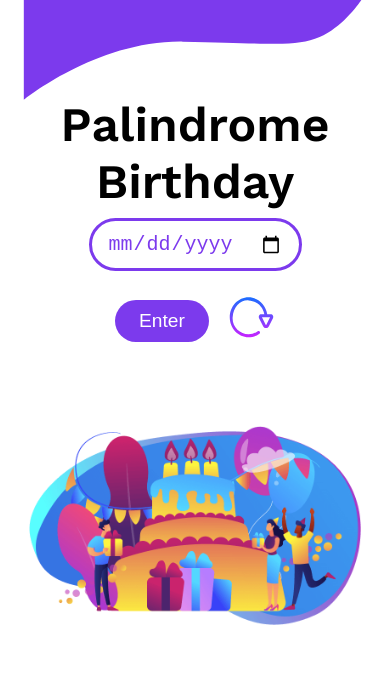
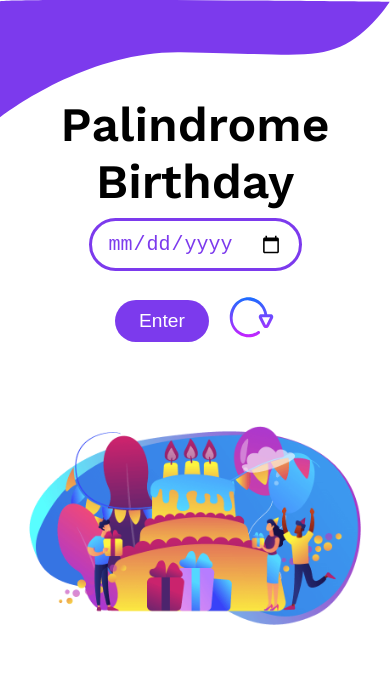
Before and after one commit to neogcamp/build-palindrome-birthdays, a plain HTML site: page index.html in a window 390 px wide. Shown: the top 674 px of the page. Drawn offline with nearby package versions, Linux system fonts and the light colour scheme.

Commit message:
fix: reponsive header

```diff
--- a/style.css
+++ b/style.css
@@ -149,7 +149,7 @@ footer p {
 @media screen and (max-width: 1000px) {
   body {
     background: url(/images/top.svg) left top no-repeat;
-    background-size: 100% 13%;
+    background-size: 100% 16%;
     height: auto;
     overflow: auto;
   }
```
